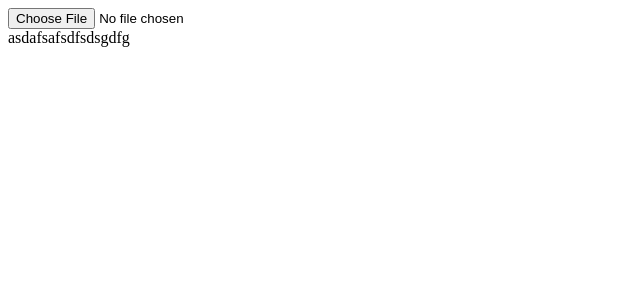
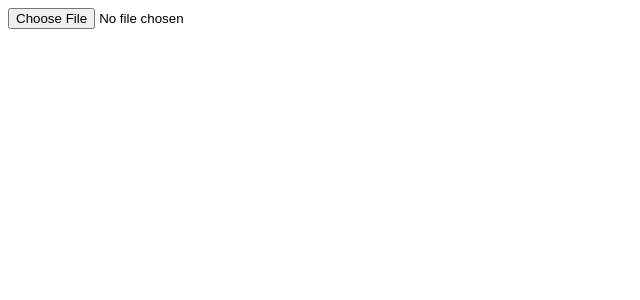
Before and after one commit to ivanovladyslav/sci-assist, a React (Create React App) app: page / in a window 1280 px wide. Shown: the top 300 px of the page, without its empty margins (0-640 px from the left). Built offline with nearby package versions, Linux system fonts and the light colour scheme.

Commit message:
Added inner state with info about files

```diff
--- a/src/App.js
+++ b/src/App.js
@@ -1,5 +1,6 @@
 import React, {Component} from 'react';
 import ScrollContainer from 'react-indiana-drag-scroll'
+import File from './components/file';
 import './app.css';
 
 class App extends Component {
@@ -20,6 +21,13 @@ class App extends Component {
   }
 
   render() {
+    const { files } = this.state;
+    const filesToShow = files.map((item) => {
+      return (
+        <File name={item.name} />
+      )
+    })
+
     return (
       <div className="App">
         <input className="btn-upload" type="file" onChange={this.onChangeHandler}/>
@@ -29,7 +37,7 @@ class App extends Component {
           >
           <div className="inner" >
             <div className="workspace">
-              asdafsafsdfsdsgdfg
+              {filesToShow}
             </div>
           </div>
         </ScrollContainer>
--- a/src/components/file.js
+++ b/src/components/file.js
@@ -3,8 +3,9 @@ import React, {Component} from 'react';
 export default class File extends Component {
 
     render() {
+
         return (
-            <div className="box box-1"></div>
+            <div className="box box-1">{this.props.name}</div>
         )
     }
 }
```
